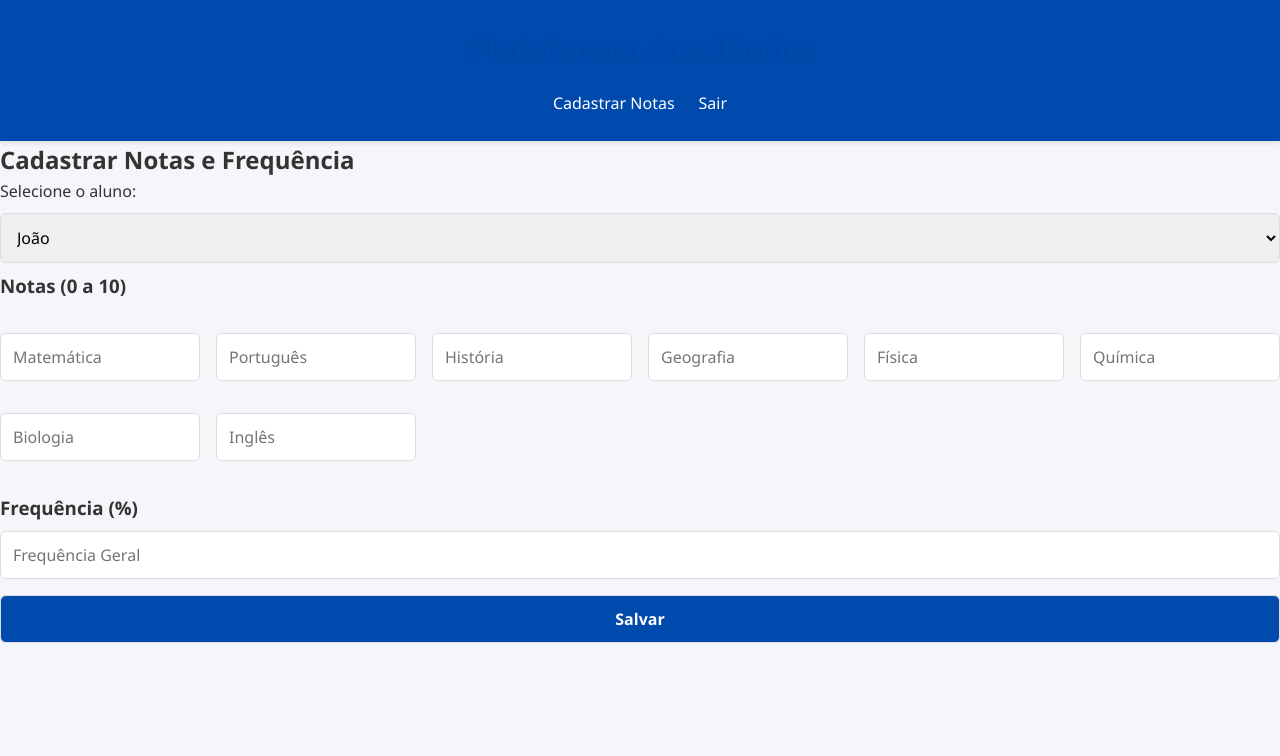
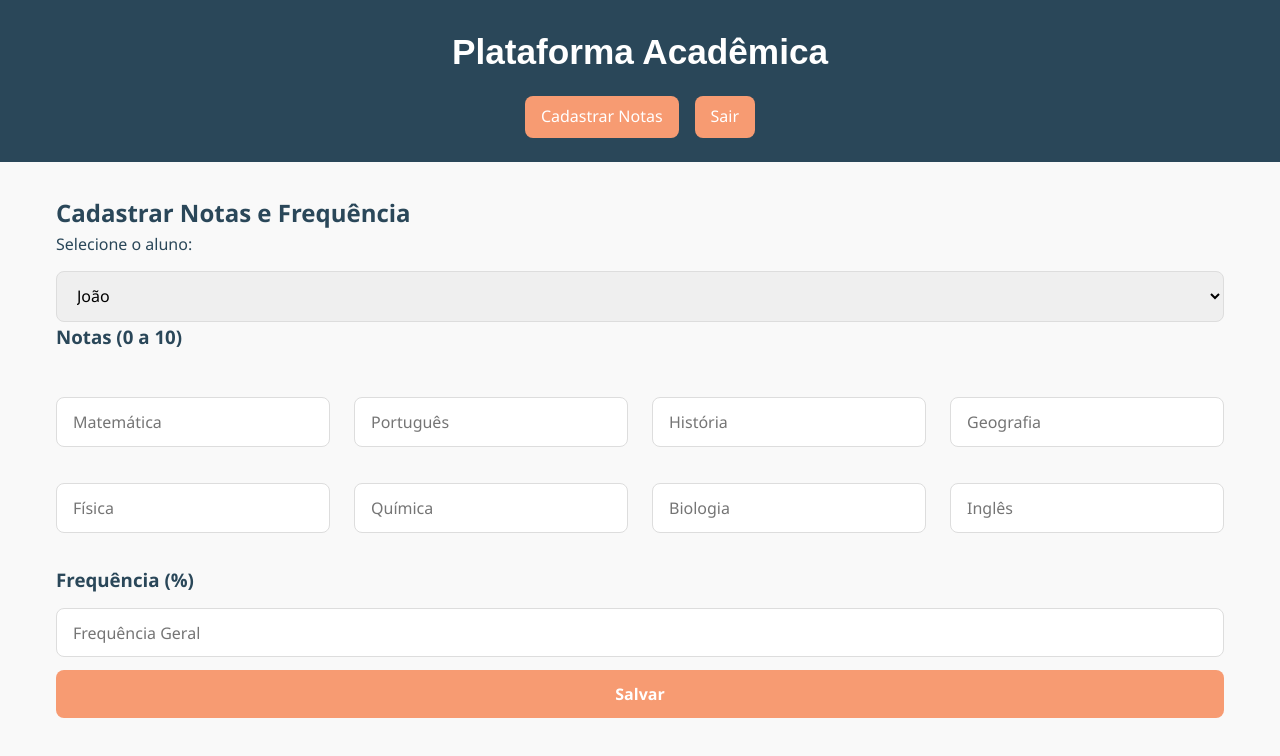
Before and after one commit to HenriqueLiuti5/PLATAFORMA-ACADEMICA, a plain HTML site: page professor.html in a window 1280 px wide. Drawn offline with Linux system fonts and the light colour scheme.

Commit message:
Alteração do CSS

```diff
--- a/css/style.css
+++ b/css/style.css
@@ -1,139 +1,167 @@
+:root {
+    --primary-color: #2A4759;
+    --accent-color: #F79B72;
+    --light-gray: #EEEEEE;
+    --gray: #DDDDDD;
+    --text-color: #2A4759;
+    --bg-color: #F9F9F9;
+    --font-main: 'Segoe UI', Tahoma, Geneva, Verdana, sans-serif;
+    --font-heading: 'Poppins', sans-serif;
+}
+
 * {
     margin: 0;
     padding: 0;
     box-sizing: border-box;
-    font-family: 'Segoe UI', Tahoma, Geneva, Verdana, sans-serif;
+    font-family: var(--font-main);
 }
 
 body {
-    background-color: #f4f6fa;
-    color: #333;
+    background-color: var(--bg-color);
+    color: var(--text-color);
     line-height: 1.6;
-}
-
-.login-container {
-    width: 100%;
-    max-width: 400px;
-    margin: 5rem auto;
-    padding: 2rem;
-    background: white;
-    border-radius: 10px;
-    box-shadow: 0 0 20px rgba(0, 0, 0, 0.1);
+    padding: 0;
+    margin: 0;
 }
 
 header {
-    background-color: #004aad;
+    background-color: var(--primary-color);
     color: white;
-    padding: 1.5rem;
+    padding: 1.5rem 1rem;
     text-align: center;
-    box-shadow: 0 2px 5px rgba(0, 0, 0, 0.1);
+    width: 100%;
+}
+
+h1 {
+    font-family: var(--font-heading);
+    font-size: 2.2rem;
+    margin-bottom: 0.5rem;
 }
 
 nav {
     display: flex;
     justify-content: center;
-    gap: 1.5rem;
+    gap: 1rem;
     margin-top: 1rem;
+    flex-wrap: wrap;
 }
 
 nav a {
     color: white;
+    background-color: var(--accent-color);
+    padding: 0.5rem 1rem;
+    border-radius: 8px;
+    font-weight: 500;
     text-decoration: none;
-    font-weight: 500;
-    transition: all 0.3s ease;
+    transition: background 0.3s ease;
 }
 
 nav a:hover {
-    text-decoration: underline;
-    opacity: 0.9;
+    background-color: #e4865d;
+}
+
+main {
+    padding: 2rem 1rem;
+    max-width: 1200px;
+    margin: 0 auto;
+}
+
+.login-container {
+    max-width: 400px;
+    margin: 4rem auto;
+    padding: 2rem;
+    background: white;
+    border-radius: 12px;
+    box-shadow: 0 8px 24px rgba(0, 0, 0, 0.1);
+}
+
+form {
+    display: flex;
+    flex-direction: column;
 }
 
 input, select, button {
-    width: 100%;
-    padding: 12px;
-    margin: 8px 0;
-    border: 1px solid #ddd;
-    border-radius: 6px;
-    font-size: 16px;
+    padding: 0.8rem 1rem;
+    margin-top: 0.8rem;
+    font-size: 1rem;
+    border: 1px solid var(--gray);
+    border-radius: 8px;
+    transition: 0.3s;
+}
+
+input:focus, select:focus {
+    border-color: var(--accent-color);
+    outline: none;
 }
 
 button {
-    background-color: #004aad;
+    background-color: var(--accent-color);
     color: white;
     font-weight: bold;
     cursor: pointer;
-    transition: background 0.3s;
+    border: none;
 }
 
 button:hover {
-    background-color: #003b8a;
+    background-color: #e4865d;
+}
+
+.message {
+    margin-top: 1rem;
+    padding: 0.8rem;
+    border-radius: 6px;
+    text-align: center;
+    font-weight: 500;
+}
+
+.error {
+    background-color: #ffe5e0;
+    color: #d32f2f;
+    border-left: 5px solid #f44336;
+}
+
+.success {
+    background-color: #e0f4e0;
+    color: #2e7d32;
+    border-left: 5px solid #4caf50;
 }
 
 table {
     width: 100%;
     border-collapse: collapse;
-    margin: 1.5rem 0;
+    margin: 2rem 0;
+    background-color: white;
+    border-radius: 12px;
+    overflow: hidden;
 }
 
 th, td {
-    padding: 12px;
+    padding: 1rem;
+    border-bottom: 1px solid var(--gray);
     text-align: left;
-    border-bottom: 1px solid #ddd;
 }
 
 th {
-    background-color: #004aad;
+    background-color: var(--primary-color);
     color: white;
-}
-
-.message {
-    padding: 12px;
-    margin: 1rem 0;
-    border-radius: 6px;
-    text-align: center;
-}
-
-.error {
-    background-color: #ffebee;
-    color: #d32f2f;
-    border-left: 4px solid #f44336;
-}
-
-.success {
-    background-color: #e8f5e9;
-    color: #2e7d32;
-    border-left: 4px solid #4caf50;
+    font-weight: bold;
 }
 
 .grid {
     display: grid;
-    grid-template-columns: repeat(auto-fill, minmax(200px, 1fr));
-    gap: 1rem;
-    margin: 1.5rem 0;
+    grid-template-columns: repeat(auto-fit, minmax(220px, 1fr));
+    gap: 1.5rem;
+    margin: 2rem 0;
 }
 
 @media (max-width: 768px) {
     .login-container {
-        margin: 2rem auto;
-        width: 90%;
+        width: 95%;
+        padding: 1.5rem;
     }
 
     nav {
         flex-direction: column;
         align-items: center;
-        gap: 0.5rem;
     }
 }
-
-h1 {
-    font-family: 'Poppins', sans-serif;
-    color: #004aad;
-    text-shadow: 1px 1px 3px rgba(0,0,0,0.1);
-    animation: pulse 2s infinite;
-}
-
-@keyframes pulse {
-    0% { transform: scale(1); }
-    50% { transform: scale(1.02); }
-    100% { transform: scale(1); }
-}
```
